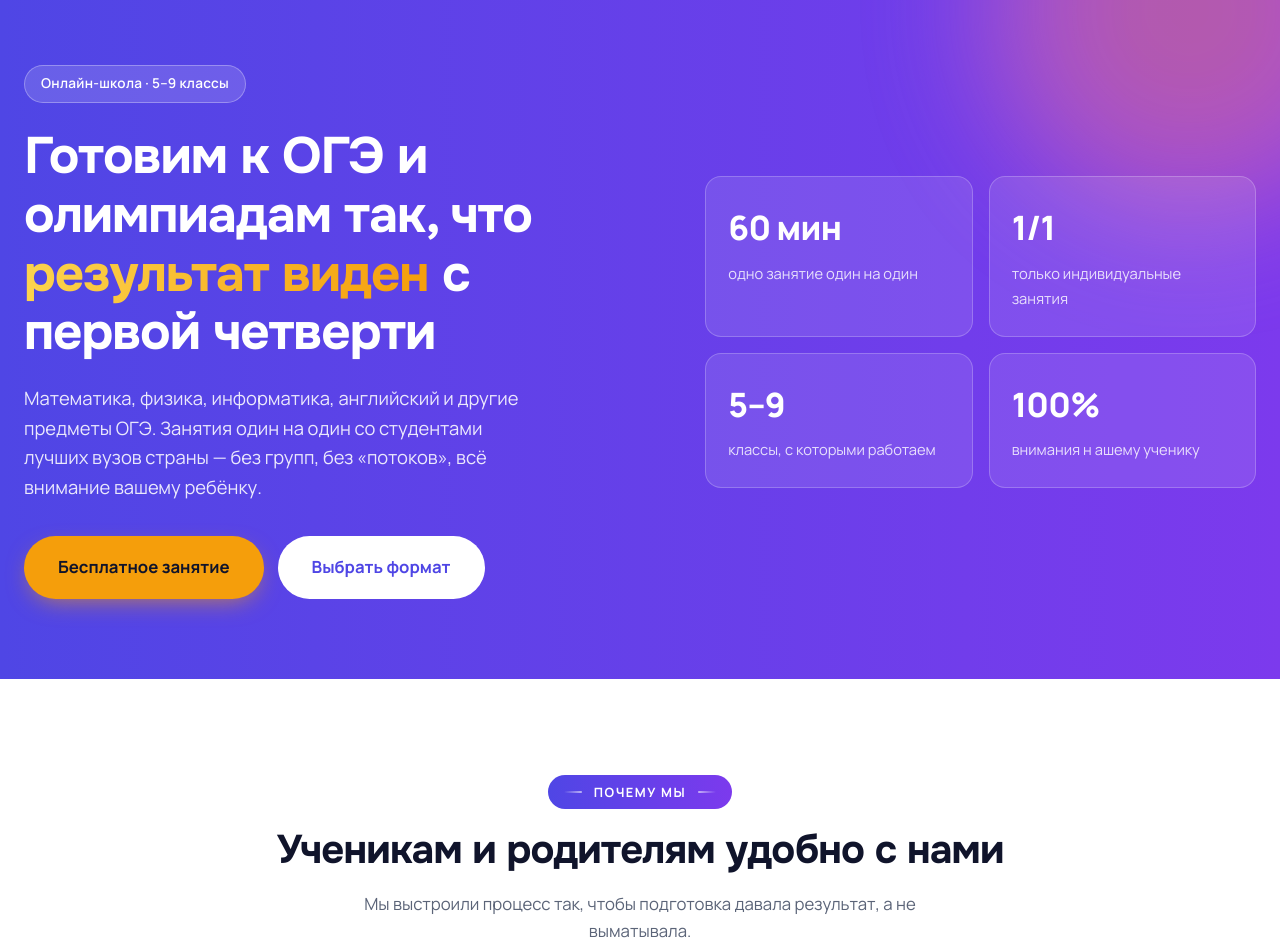
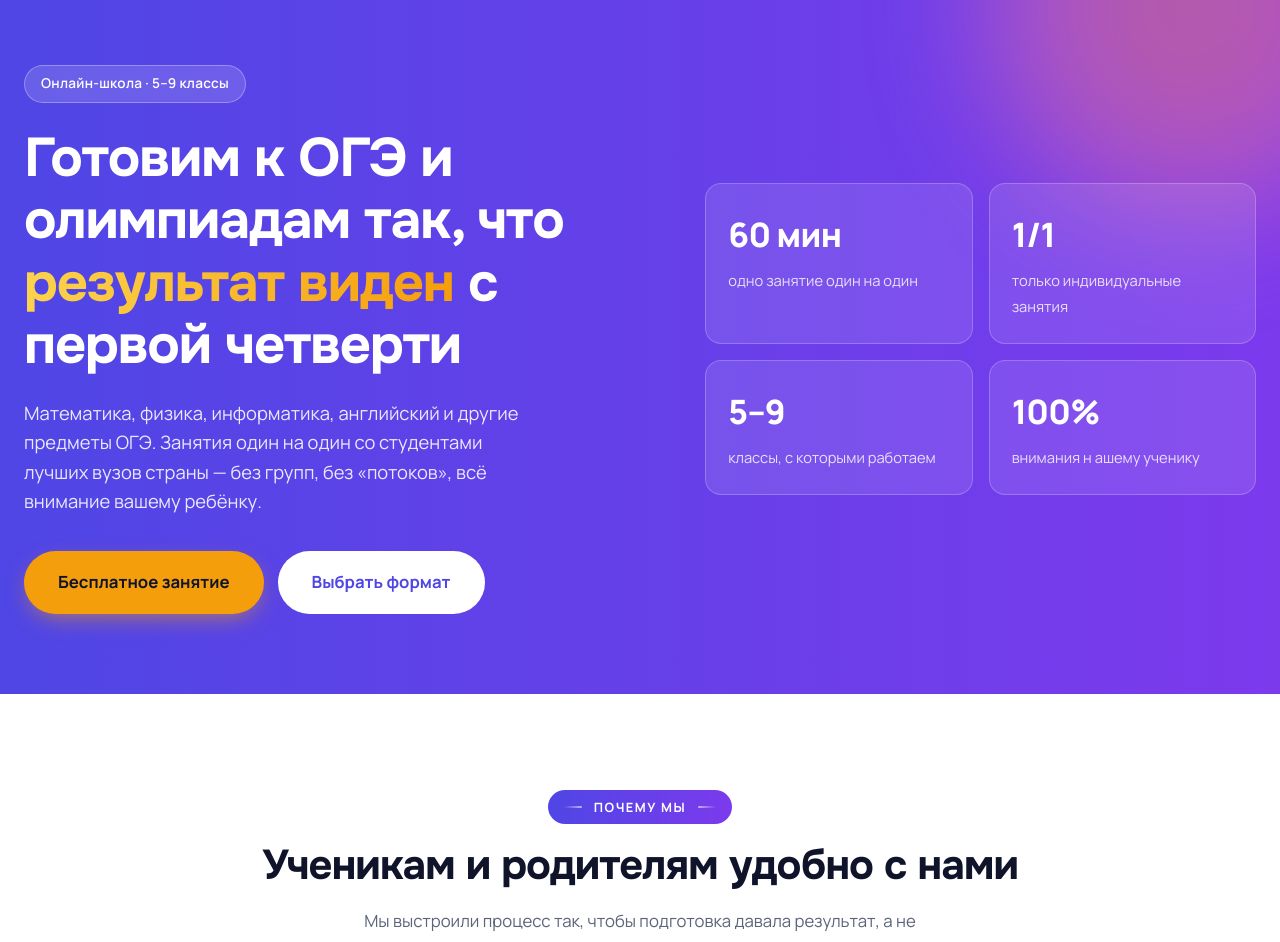
Before and after one commit to v4n3k/online-school, a Next.js app: page / in a window 1280 px wide. Shown: the part 100-1042 px from the top of the page. Built offline with nearby package versions, Linux system fonts and the light colour scheme.

Commit message:
style: refine hero, section and cta headline sizes and layout

```diff
--- a/src/components/SectionHeading/SectionHeading.module.css
+++ b/src/components/SectionHeading/SectionHeading.module.css
@@ -44,7 +44,7 @@
 }
 
 .title {
-  font-size: clamp(1.7rem, 4vw, 2.5rem);
+  font-size: clamp(1.85rem, 5vw, 2.6rem);
   margin-bottom: 18px;
   position: relative;
 }
--- a/src/sections/ContactCta/ContactCta.module.css
+++ b/src/sections/ContactCta/ContactCta.module.css
@@ -26,7 +26,7 @@
 
 .title {
   position: relative;
-  font-size: clamp(1.7rem, 4vw, 2.4rem);
+  font-size: clamp(1.9rem, 5vw, 2.4rem);
   max-width: 620px;
   margin: 0 auto 16px;
 }
--- a/src/sections/Hero/Hero.module.css
+++ b/src/sections/Hero/Hero.module.css
@@ -63,8 +63,8 @@
 }
 
 .title {
-	font-size: clamp(2rem, 5vw, 3.2rem);
-	margin-bottom: 22px;
+  font-size: clamp(2.25rem, 6vw, 3.4rem);
+  margin-bottom: 22px;
 }
 
 .accent {
--- a/src/sections/Hero/Hero.tsx
+++ b/src/sections/Hero/Hero.tsx
@@ -1,5 +1,5 @@
+import Button from '../../components/Button/Button';
 import Container from '../../components/Container/Container';
-import Button from '../../components/Button/Button';
 import { SlideUp } from '../../components/SlideUp/SlideUp';
 import styles from './Hero.module.css';
 
@@ -31,10 +31,10 @@ export default function Hero() {
 						без «потоков», всё внимание вашему ребёнку.
 					</p>
 					<div className={styles.actions}>
-            <Button href="#contacts" variant="accent" size="lg">
+						<Button href='#contacts' variant='accent' size='lg'>
 							Бесплатное занятие
 						</Button>
-            <Button href="#pricing" variant="light" size="lg">
+						<Button href='#pricing' variant='light' size='lg'>
 							Выбрать формат
 						</Button>
 					</div>
```
Lines whose indentation alone changed are shown as unchanged.
